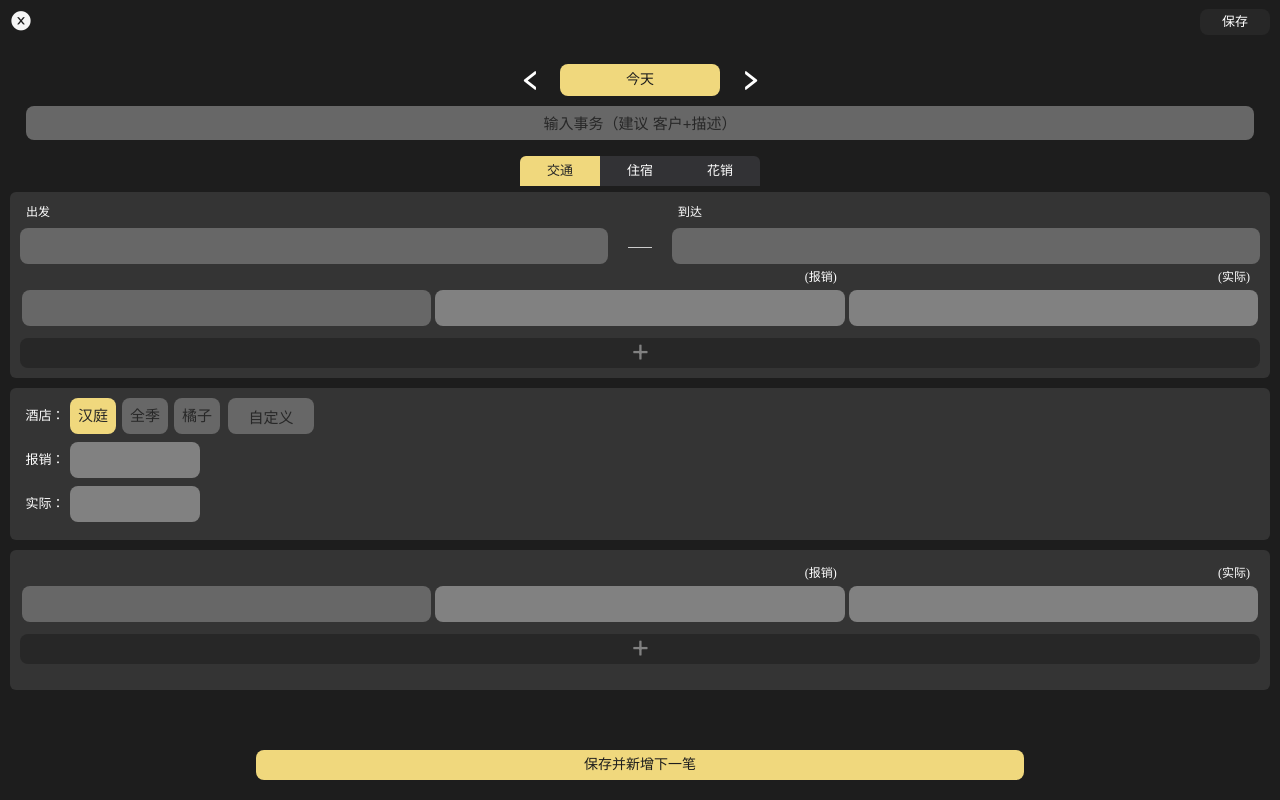
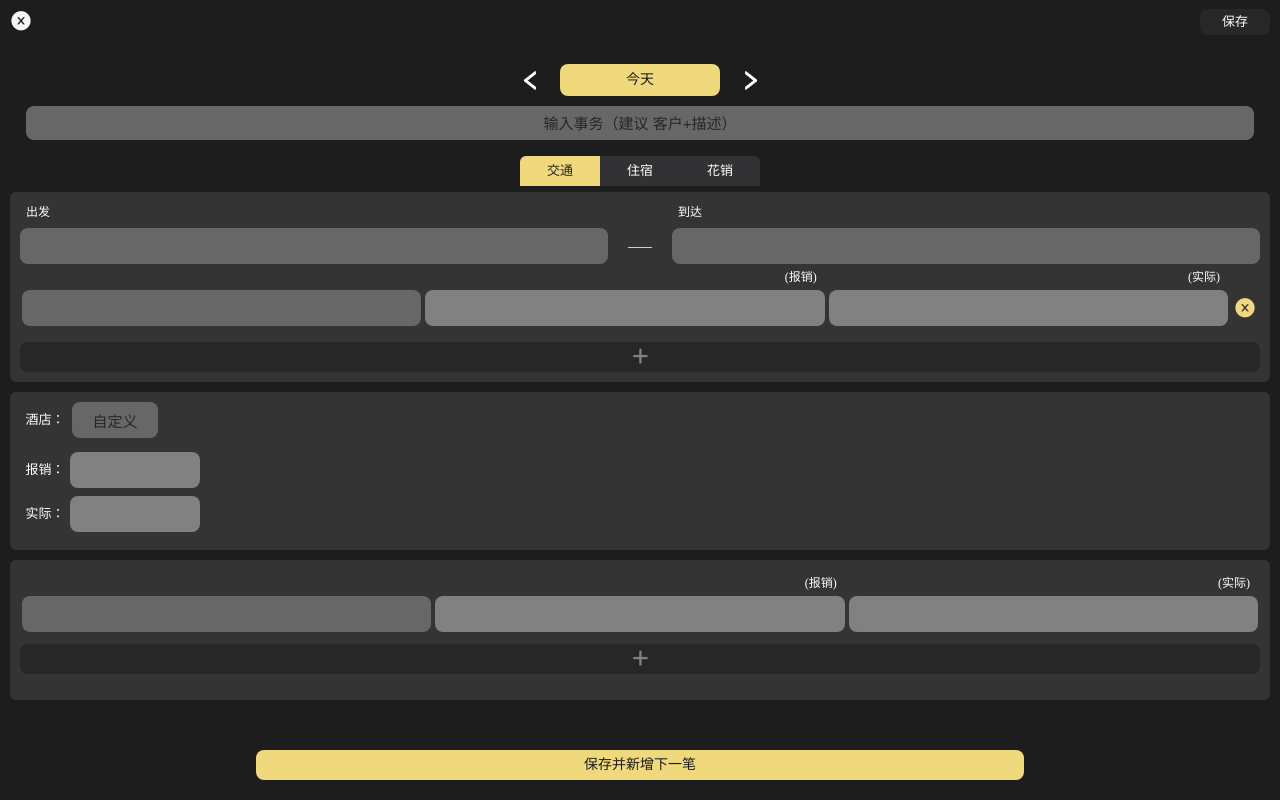
Before and after one commit to pollyyyuan/pollyyyuan.github.io, a plain HTML site: page index.html in a window 1280 px wide. Both pictures are taken after a click on the link "新增". Drawn offline with Linux system fonts and the light colour scheme.

Commit message:
20211202-添加新增的逻辑

```diff
--- a/index.html
+++ b/index.html
@@ -47,14 +47,14 @@
 							<div class="leave-container">
 								<div class="label">出发</div>
 								<div class="input-container">
-									<input type="text" />
+									<input type="text" id="editLeave"/>
 								</div>
 							</div>
 							<div class="divide-line"></div>
 							<div class="arrive-container">
 								<div class="label">到达</div>
 								<div class="input-container">
-									<input type="text" />
+									<input type="text" id="editArrive"/>
 								</div>
 							</div>
 						</section>
@@ -65,38 +65,42 @@
 										<div class="col"></div>
 										<div class="col">(报销)</div>
 										<div class="col">(实际)</div>
+										<div class="col close-col"></div>
 									</div>
 								</li>
-								<li>
+								<!-- <li>
 									<div class="row">
 										<div class="col">
-											<div class="input-container">
+											<div class="input-container vehicle">
 												<input type="text">
 											</div>
 										</div>
 										<div class="col">
-											<div class="input-container number">
+											<div class="input-container number official">
 												<input type="text">
 											</div>
 										</div>
 										<div class="col">
-											<div class="input-container number">
+											<div class="input-container number total">
 												<input type="text">
 											</div>
 										</div>
+										<div class="col close-col">
+											<a><i class="iconfont icon-close-circle-fill"></i></a>
+										</div>
 									</div>
-								</li>
+								</li> -->
 							</ul>
-							<a class="btn add-btn"><i class="iconfont icon-plus"></i></a>
+							<a class="btn add-btn" id="trafficAddBtn"><i class="iconfont icon-plus"></i></a>
 						</section>
 					</div>
 					<div class="card stay-card">
 						<div class="row">
 							<div class="label">酒店：</div>
 							<div class="tag-group">
-								<div class="tag selected">汉庭</div>
+								<!-- <div class="tag selected">汉庭</div>
 								<div class="tag">全季</div>
-								<div class="tag">橘子</div>
+								<div class="tag">橘子</div> -->
 								<div class="tag input-container">
 									<input type="text" placeholder="自定义">
 								</div>
--- a/js/data.js
+++ b/js/data.js
@@ -55,11 +55,16 @@
 var Data = {
   // 基础资料-酒店-获取
   getBasicHotel: function() {
-
+    var list = this.get('_limemo_basic_hotel');
+    if (!list) {
+      this.addBasicHotel();
+    }
+    return list || [];
   },
   // 基础资料-酒店-新增
   addBasicHotel: function() {
-
+    var list = ['汉庭', '全季', '橘子'];
+    this.save('_limemo_basic_hotel', list);
   },
   // 基础资料-交通-获取
   getBasicVehicle: function() {
--- a/js/edit.js
+++ b/js/edit.js
@@ -2,6 +2,19 @@
 var Edit = (function() {
   function Edit() {
     this.today = this.formatDate(new Date());
+
+    this.hotelList = [];
+
+    this.data = {
+      date: '', // 日期
+      work: '', // 事务
+      leave: '', // 出发地
+      arrive: '', // 到达地
+      hotel: ''
+    };
+
+    this.trafficList = []; // 交通列表
+    this.stayList = [];
   }
   Edit.prototype = {
     // 初始化
@@ -14,10 +27,15 @@ var Edit = (function() {
       // 绑定事件
       this.bindEvent();
       // 初始化数据
-      this.date = this.today;
+      this.data.date = this.today;
       this.setDateShow();
+
       this.currentTab = '交通';
       this.switchTab();
+
+      this.addTraffic();
+
+      this.getHotelList();
     },
     searchData: function(name) {
 
@@ -42,10 +60,17 @@ var Edit = (function() {
 
       this._editCardContainer = _Dom.$('#editCardContainer');
       this._editCards = {
-        traffic: _Dom.$('.traffic-card', this._editCardContainer),
-        stay: _Dom.$('.stay-card', this._editCardContainer),
-        cost: _Dom.$('.cost-card', this._editCardContainer)
+        traffic: _Dom.$('.traffic-card ul', this._editCardContainer)[0],
+        stay: _Dom.$('.stay-card', this._editCardContainer)[0],
+        cost: _Dom.$('.cost-card ul', this._editCardContainer)[0]
       };
+
+      this._leave = _Dom.$('#editLeave'); // 出发地
+      this._arrive = _Dom.$('#editArrive'); // 到达地
+
+      this._trafficAddBtn = _Dom.$('#trafficAddBtn'); // 交通新增按钮
+
+      this._editHotelGroup = _Dom.$('.tag-group', this._editCards.stay)[0];
     },
     //绑定事件
     bindEvent: function() {
@@ -65,10 +90,12 @@ var Edit = (function() {
       for (var i = 0; i < this._editTabs.length; i++) {
         this._editTabs[i].addEventListener('click', function(_el) {
           me.currentTab = _el.target.innerHTML;
-          console.log(_el);
           me.switchTab();
         });
       }
+      this._trafficAddBtn.addEventListener('click', function() {
+        me.addTraffic();
+      });
 
     },
     // 日期 START
@@ -96,11 +123,11 @@ var Edit = (function() {
     },
     // 更新日期显示
     setDateShow: function() {
-      this._editDate.value.innerHTML = this.date === this.today ? '今天' : this.date;
+      this._editDate.value.innerHTML = this.data.date === this.today ? '今天' : this.date;
     },
     // 日期切换
     switchDate: function(_direction) {
-      this.date = this.calDate(this.date, _direction === 'left' ? -1 : 1);
+      this.data.date = this.calDate(this.data.date, _direction === 'left' ? -1 : 1);
       this.setDateShow();
     },
     // 日期 END
@@ -117,6 +144,103 @@ var Edit = (function() {
         }
       }
     },
+    // TAB END
+    // 交通 START
+    // 新增
+    addTraffic: function() {
+      var me = this;
+      var li = document.createElement('li');
+      var str = '<div class="row">';
+      str += '<div class="col"><div class="input-container vehicle"><input type="text"></div></div>';
+      str += '<div class="col"><div class="input-container number official"><input type="number"></div></div>';
+      str += '<div class="col"><div class="input-container number total"><input type="number"></div></div>';
+      str += '<div class="col close-col"><a><i class="iconfont icon-close-circle-fill"></i></a></div>';
+      str += '</div>';
+      li.innerHTML = str;
+      this._editCards.traffic.appendChild(li);
+      var _trafficDels = _Dom.$('.close-col a', this._editCards.traffic);
+      _trafficDels[_trafficDels.length - 1].addEventListener('click', function(_el) {
+        me.delTraffic(_el.target.parentNode.parentNode.parentNode.parentNode);
+      });
+    },
+    // 删除交通
+    delTraffic: function(_el) {
+      console.log(_el);
+      this._editCards.traffic.removeChild(_el);
+    },
+    // 交通 END
+    // 住宿 START
+    // 获取酒店列表
+    getHotelList: function() {
+      var me = this;
+      this.hotelList = Data.getBasicHotel();
+      this.clearHotelDom();
+      for (var i = 0; i < this.hotelList.length; i++) {
+        var val = this.hotelList[i];
+        this.addHotel(val, 'init');
+      }
+      this._hotels = _Dom.$('.tag:not(.input-container)', this._editHotelGroup);
+      this._hotelInput = _Dom.$('.input-container input', this._editHotelGroup)[0];
+      for (var j = 0; j < this._hotels.length; j++) {
+        this._hotels[j].addEventListener('click', function(_el) {
+          me.data.hotel = _el.target.innerHTML;
+          me.switchHotel();
+        });
+      }
+      this._hotelInput.addEventListener('blur', function(_el) {
+        me.customHotel(_el.target.value);
+      });
+    },
+    // 新增酒店
+    addHotel: function(val, state) {
+      var me = this;
+      if (!val) return;
+      var div = document.createElement('div');
+      div.className = 'tag';
+      div.innerHTML = val;
+      var last = this._editHotelGroup.lastChild;
+      this._editHotelGroup.insertBefore(div, last);
+      if (state === 'custom') {
+        this._hotels = _Dom.$('.tag:not(.input-container)', this._editHotelGroup);
+        this._hotels[this._hotels.length - 1].addEventListener('click', function(_el) {
+          me.data.hotel = _el.target.innerHTML;
+          me.switchHotel();
+        });
+      }
+    },
+    // 切换酒店
+    switchHotel: function() {
+      var me = this;
+      for (var i = 0; i < this._hotels.length; i++) {
+        var _el = this._hotels[i];
+        if (_el.innerHTML === this.data.hotel) {
+          _Dom.addClass(_el, 'selected');
+        } else {
+          _Dom.delClass(_el, 'selected');
+        }
+      }
+    },
+    // 清空酒店DOM
+    clearHotelDom: function() {
+      this._editHotelGroup.innerHTML = '<div class="tag input-container"><input type="text" placeholder="自定义"></div>';
+    },
+    // 自定义酒店
+    customHotel: function(val) {
+      var me = this;
+      if (val) {
+        var find = this.hotelList.findIndex(function(check) {
+          return check === val;
+        });
+        if (find === -1) {
+          me.addHotel(val, 'custom');
+          me.data.hotel = val;
+          me.switchHotel();
+          this.hotelList.push(val);
+        }
+        this._hotelInput.value = '';
+      }
+    },
+    // 住宿 END
     delDom: function(li) {
       var me = this;
       var spanStr = li.querySelector('span').innerHTML;
--- a/style.css
+++ b/style.css
@@ -96,7 +96,7 @@ html, body {
   font-size: 13px;
 }
 
-.section{
+.section {
   margin-bottom: 10px;
 }
 
@@ -355,7 +355,11 @@ html, body {
   color: #fff;
 }
 
-.edit-layout .detail-section .head-li .col {
+.edit-layout .detail-section li:not(.head-li) {
+  margin-bottom: 2px;
+}
+
+.edit-layout .detail-section .head-li .col:not(.close-col) {
   line-height: 26px;
   text-align: right;
   padding-right: 10px;
@@ -364,6 +368,25 @@ html, body {
 
 .edit-layout .detail-section .col {
   padding: 0 2px;
+}
+
+.edit-layout .detail-section .close-col {
+  flex: 0 0 26px;
+  text-align: center;
+}
+
+.edit-layout .detail-section .close-col a {
+  color: #F0D87D;
+  line-height: 36px;
+  transition: all 0.3s;
+}
+
+.edit-layout .detail-section .close-col .iconfont {
+  font-size: 22px;
+}
+
+.edit-layout .detail-section .close-col a:active {
+  color: #B29B45;
 }
 
 .edit-layout .detail-section .add-btn {
@@ -396,7 +419,7 @@ html, body {
 .edit-layout .stay-card .tag-group {
   display: flex;
   flex-wrap: wrap;
-  height: 36px;
+  line-height: 36px;
 }
 
 .edit-layout .tag-group .tag {
@@ -409,9 +432,10 @@ html, body {
   background-color: #676767;
   color: #272727;
   font-size: 15px;
+  transition: all 0.3s;
 }
 
-.edit-layout .tag-group .tag.selected {
+.edit-layout .tag-group .tag.selected,.edit-layout .tag-group .tag:not(.input-container):active{
   background-color: #F0D87D;
 }
 
```
